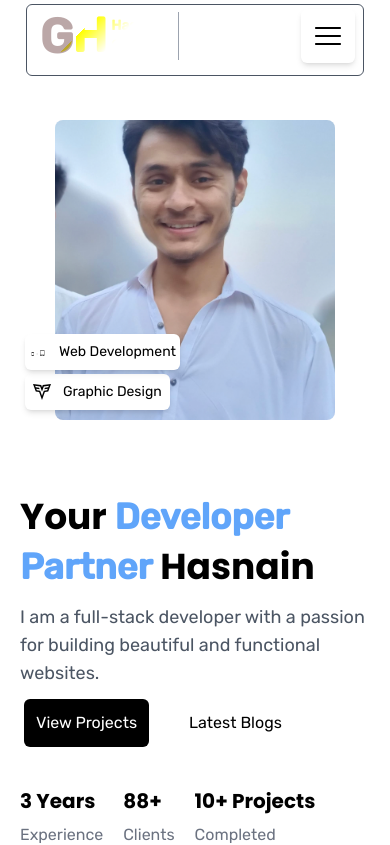
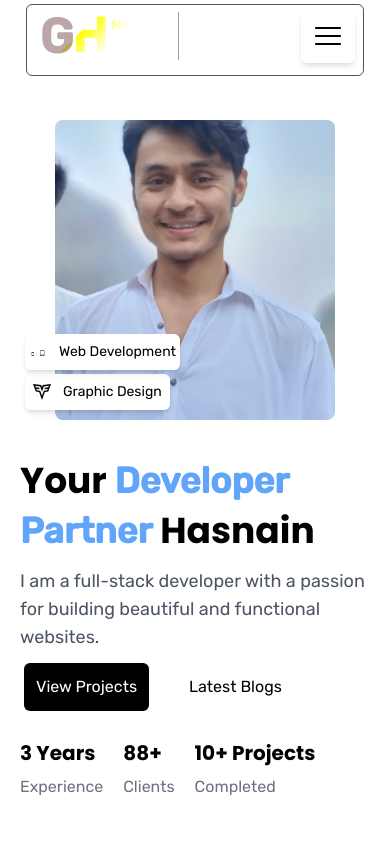
Before and after one commit to mhgkhan/ghazna, a Next.js app: page / in a window 390 px wide. Shown: the top 845 px of the page. Built offline with nearby package versions, Linux system fonts and the light colour scheme.

Commit message:
chore: Adjust hero section layout for improved spacing and responsiveness

```diff
--- a/src/app/page.js
+++ b/src/app/page.js
@@ -8,10 +8,10 @@ export default function Home() {
     <div className="page">
       <section className="hero w-full my-5">
         <div className="container mx-auto">
-          <div className="hero-area flex items-center justify-center gap-10 md:flex-row flex-col-reverse py-5 md:px-10 px-5">
+          <div className="hero-area flex items-center justify-center md:gap-10 gap-5 md:flex-row flex-col-reverse py-5 md:px-10 px-5">
 
             {/* hero content  */}
-            <div className="hero-content py-5">
+            <div className="hero-content md:py-5 py-1">
               <h1 className="leading-snug my-3 flex-items-center justify-center md:text-5xl text-4xl font-bold">
                 Your <span className="text-blue-400">Developer Partner</span> Hasnain
               </h1>
@@ -21,7 +21,7 @@ export default function Home() {
                 <Link href="#projects" className="btn md:px-4 px-3 py-3  rounded-md mx-1 text-center hover:underline dark:bg-black dark:text-white bg-white text-black active:border active:border-2 dark:active:border-white active:border-dotted active:border-black">Latest Blogs </Link>
               </div>
 
-              <div className="my-10 flex items-center justify-start md:gap-10 gap-5">
+              <div className="md:my-10 my-7 flex items-center justify-start md:gap-10 gap-5">
                 <div className="block">
                   <h2 className="md:text-3xl text-xl font-bold">3 Years</h2>
                   <p className="text-gray-500 my-2">Experience </p>
```
